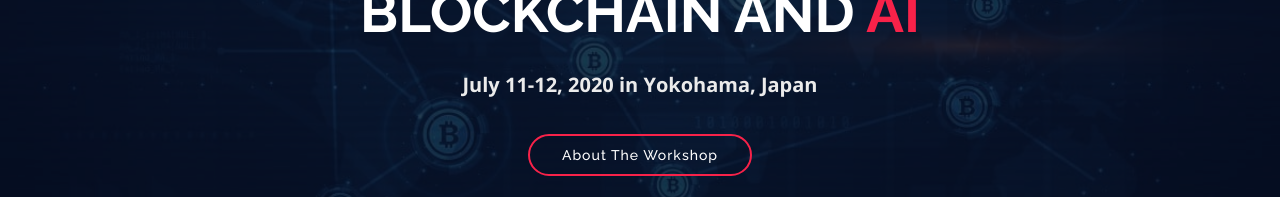
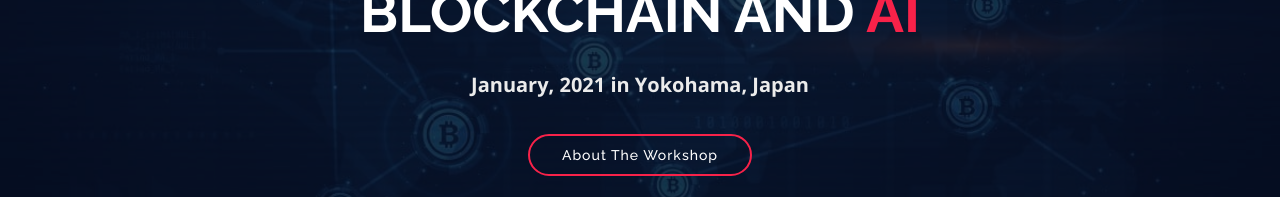
Before and after one commit to BCypherCorp/blockchaindataanalytics.github.io, a plain HTML site: page IJCAI2020/index.html in a window 1280 px wide. Shown: the part 396-593 px from the top of the page. Drawn offline with nearby package versions, Linux system fonts and the light colour scheme.

Commit message:
Update index.html

```diff
--- a/IJCAI2020/index.html
+++ b/IJCAI2020/index.html
@@ -70,7 +70,7 @@
   <section id="intro">
     <div class="intro-container wow fadeIn">
       <h1 class="mb-4 pb-0">IJCAI-PRICAI Workshop on <br>Blockchain and  <span>AI</span></h1>
-      <p class="mb-4 pb-0">July 11-12, 2020 in Yokohama, Japan</p>
+      <p class="mb-4 pb-0">January, 2021 in Yokohama, Japan</p>
       <a href="#about" class="about-btn scrollto">About The Workshop</a>
     </div>
   </section>
```
